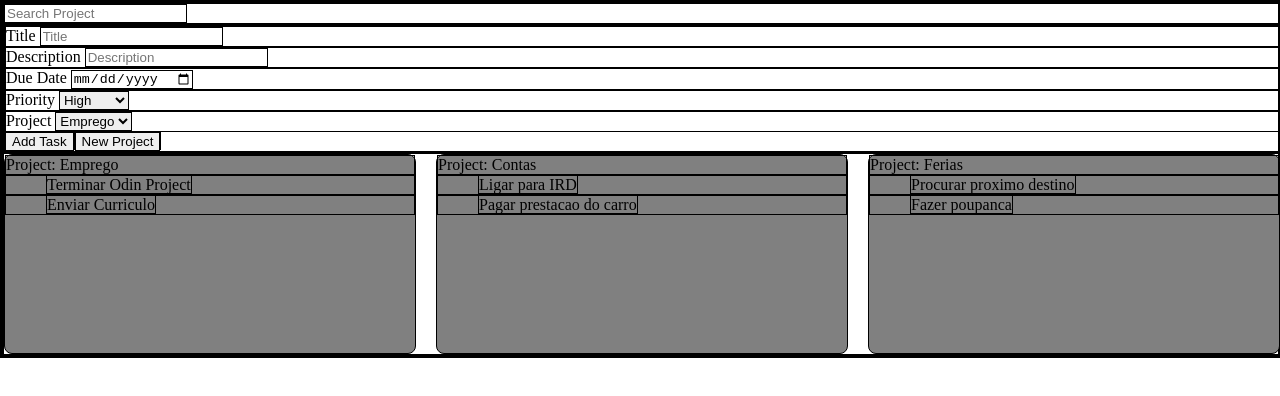
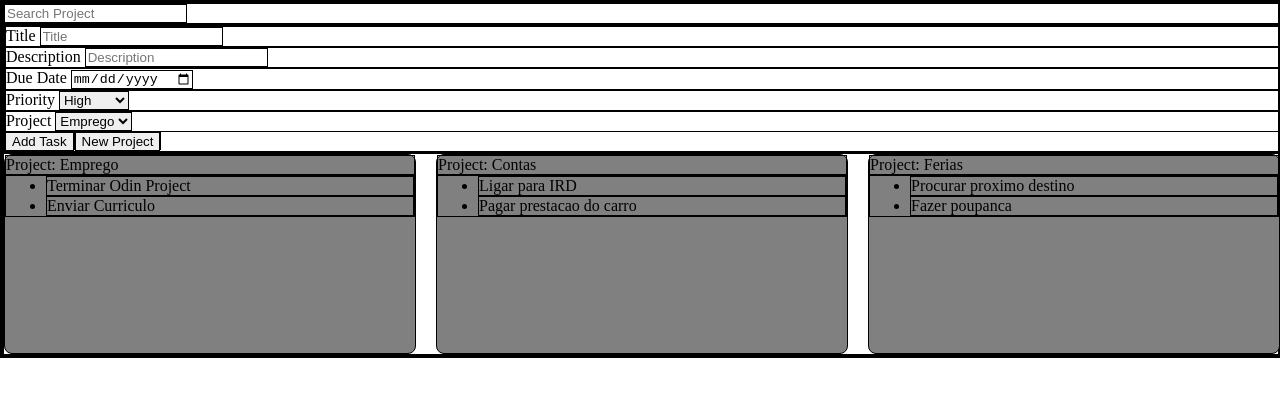
Before and after one commit to guicostalp/todo-list, a website with bundled scripts: page dist/index.html in a window 1280 px wide. Built offline with nearby package versions, Linux system fonts and the light colour scheme.

Commit message:
IMplement Add Task and New project fuction with DOM manip

```diff
--- a/src/create-task.js
+++ b/src/classes.js
@@ -92,13 +92,15 @@ class Task {
     }
 }
 
-export function createTask(title, description, dueDate, priority, project) {
+export function createObject(title, description, dueDate, priority, project) {
     let newProject = new Project(project);
     allProjects.push(newProject)
+    console.log("This is allProjects array from classes.js after one object is created:")
     console.log(allProjects)
 
     let task = new Task (title, description, dueDate, priority, project);
     allTasks.push(task);
+    console.log("This is allTasks array from classes.js after one object is created:")
     console.log(allTasks)
 
 }
--- a/src/dom-manip.js
+++ b/src/dom-manip.js
@@ -1,38 +1,65 @@
-import {allTasks, allProjects} from "./create-task"
+import {allTasks, allProjects} from "./classes"
 
-export function createProjectDiv () {
+export function loadProjects () {
 
     for (let i=0; i < allProjects.length; i++) {
+
         const projectId = allProjects[i].id
         const projectName = allProjects[i].project
         const nameTransform = projectName[0].toUpperCase() + projectName.substring(1)
 
-        const div = document.createElement("div"); //create tag
-        div.setAttribute("class", `project`); //set CLASS
-        div.setAttribute("id", projectName); //set CLASS
-       //Create DIV Content
-        let createText = '';
-        createText += '<p>Project: '+nameTransform+'</p>';
-            //Create task list for each project
+        //Create Div for each Project
+        createProjectDiv(projectName)
+
+            //Create task ul list for each project
             for (let i=0; i < allTasks.length; i++) {
                 const taskId = allTasks[i].id
                 if (taskId === projectId) {
-                    createText += '<ul><ls>'+allTasks[i].title+'</ls></ul>'
+                    const title = allTasks[i].title
+                    createTaskList(projectName, title)
                 }
             }
 
-        //Insert content inside DIV
-        div.innerHTML = createText;
-
-        //appendChild to div ID books
-        document.getElementById("board").appendChild(div);
 
         //Includes on Form options Menus
-
         createProjectOptions(projectName)
     }
 }
 
+export function createProjectDiv(project) {
+
+    const newProject = project[0].toUpperCase() + project.substring(1)
+    const div = document.createElement("div");
+    const ul = document.createElement("ul");
+    div.setAttribute("class", "project")
+    div.setAttribute("id", project)
+    ul.setAttribute("id", `tasks-${project}`);
+    document.getElementById("board").appendChild(div)
+    const projectDiv = document.getElementById(`${project}`)
+    console.log (projectDiv)
+
+    let divContent = ''
+        divContent += '<p>Project: '+newProject+'</p>'
+        projectDiv.innerHTML += divContent
+
+    document.getElementById(`${project}`).appendChild(ul)
+
+}
+
+export function createTaskList (project,title) {
+
+    const li = document.createElement("li")
+    const ul = document.getElementById(`tasks-${project}`)
+    let listContent = ''
+        listContent += title
+    li.innerHTML += listContent
+    ul.appendChild(li)
+
+
+}
+
+
+//Create Project option on form select Menu
 export function createProjectOptions (project) {
 
     const projectName = project[0].toUpperCase() + project.substring(1)
@@ -46,6 +73,25 @@ export function createProjectOptions (project) {
         formSelect.appendChild(formOption);
 }
 
+        //Buttons
+
+export function addProject () {
+
+    const btn = document.getElementById('newProject')
+
+    btn.addEventListener('click', () => {
+
+        const newProject = prompt("Please insert new Project name:")
+
+        createProjectOptions(newProject)
+        createProjectDiv(newProject)
+
+        console.log("im alive")
+
+    })
+
+}
+
 export function addTask (project, title) {
 
     const a = document.getElementById(project)
@@ -55,15 +101,6 @@ export function addTask (project, title) {
         a.innerHTML += createText
 
 
-
-
-
-
-    console.log(a)
-
-    console.log(project)
-    console.log(title)
-
-
-
+        //Reset form after click on "Add Task"
+        document.getElementById("main-form").reset()
 }
--- a/src/get-input.js
+++ b/src/get-input.js
@@ -1,5 +1,5 @@
-import {createTask} from "./create-task";
-import {addTask} from "./dom-manip"
+import {createObject} from "./classes";
+import {createTaskList} from "./dom-manip"
 
 
 
@@ -12,10 +12,12 @@ export function getInput(){
         const formPrio = document.querySelector('#priority').value
         const formProject = document.querySelector('#project').value.toLowerCase()
 
-        addTask(formProject, formTitle);
+
+        createTaskList(formProject, formTitle)
 
 
-        createTask(formTitle, formDesc,formDueDate,formPrio,formProject);
+
+        createObject(formTitle, formDesc,formDueDate,formPrio,formProject);
 
 
     })
--- a/src/index.js
+++ b/src/index.js
@@ -1,6 +1,7 @@
-import {createProjectDiv,addProject} from "./dom-manip"
+import {addProject, loadProjects} from "./dom-manip"
 import {getInput} from "./get-input";
 
 
-createProjectDiv();
+loadProjects();
 getInput();
+addProject();
```
Also changed, not shown: dist/index.html, dist/main.js.
